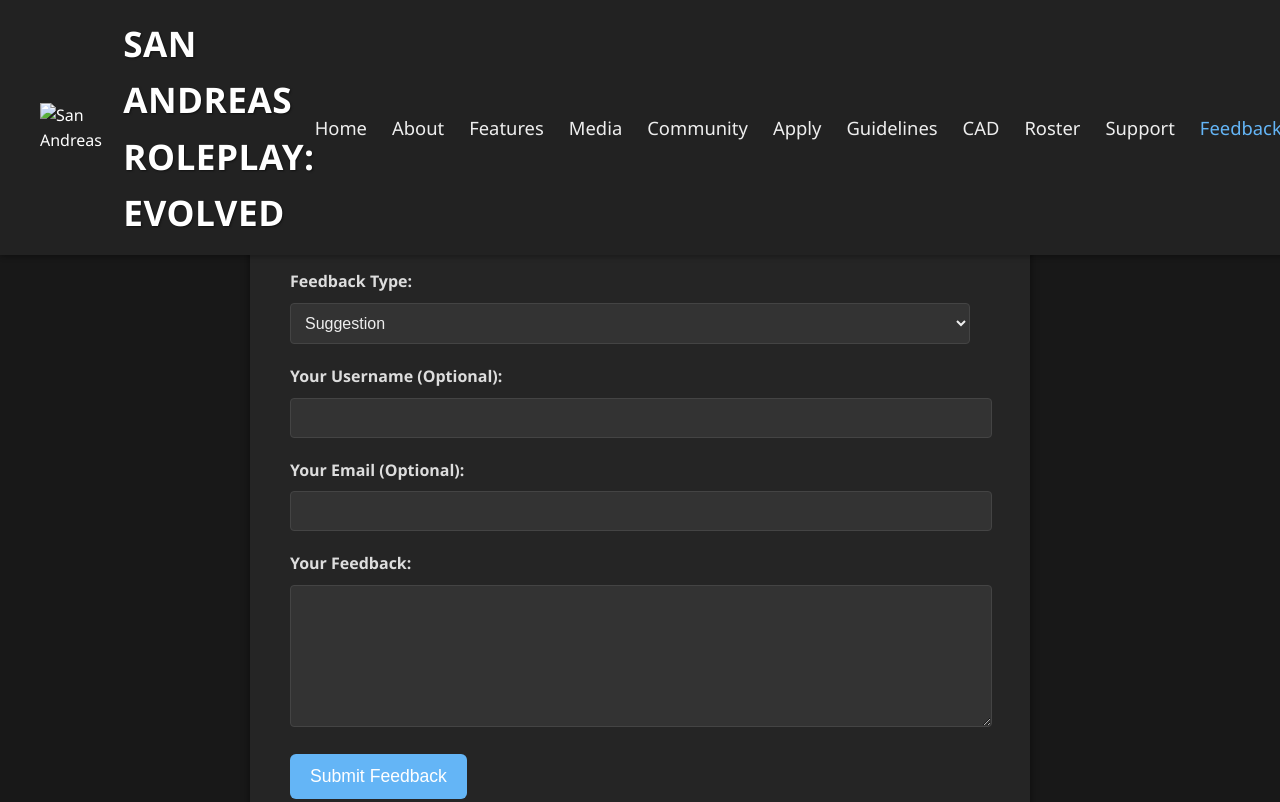
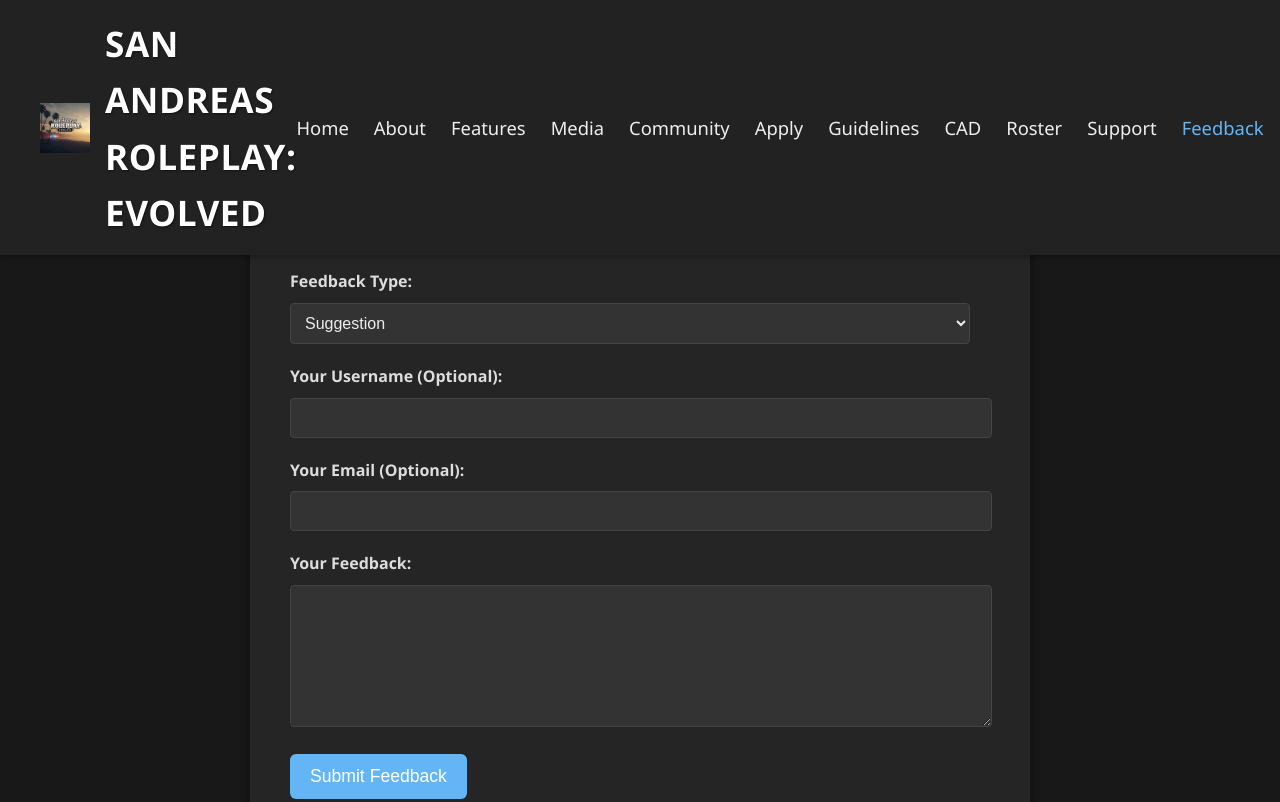
Before and after one commit to Lukedog1238/sare-website, a plain HTML site: page feedback.html in a window 1280 px wide. Shown: the top 802 px of the page. Drawn offline with Linux system fonts and the light colour scheme; a script that the page names is missing.

Commit message:
Update feedback.html

```diff
--- a/feedback.html
+++ b/feedback.html
@@ -11,7 +11,7 @@
 <body>
     <header>
         <div class="logo-container">
-            <img src="logo.png" alt="San Andreas Roleplay: Evolved Logo" class="logo-image">
+            <img src="images/logo.png" alt="San Andreas Roleplay: Evolved Logo" class="logo-image">
             <div class="logo-text">San Andreas Roleplay: Evolved</div>
         </div>
         <nav>
```
